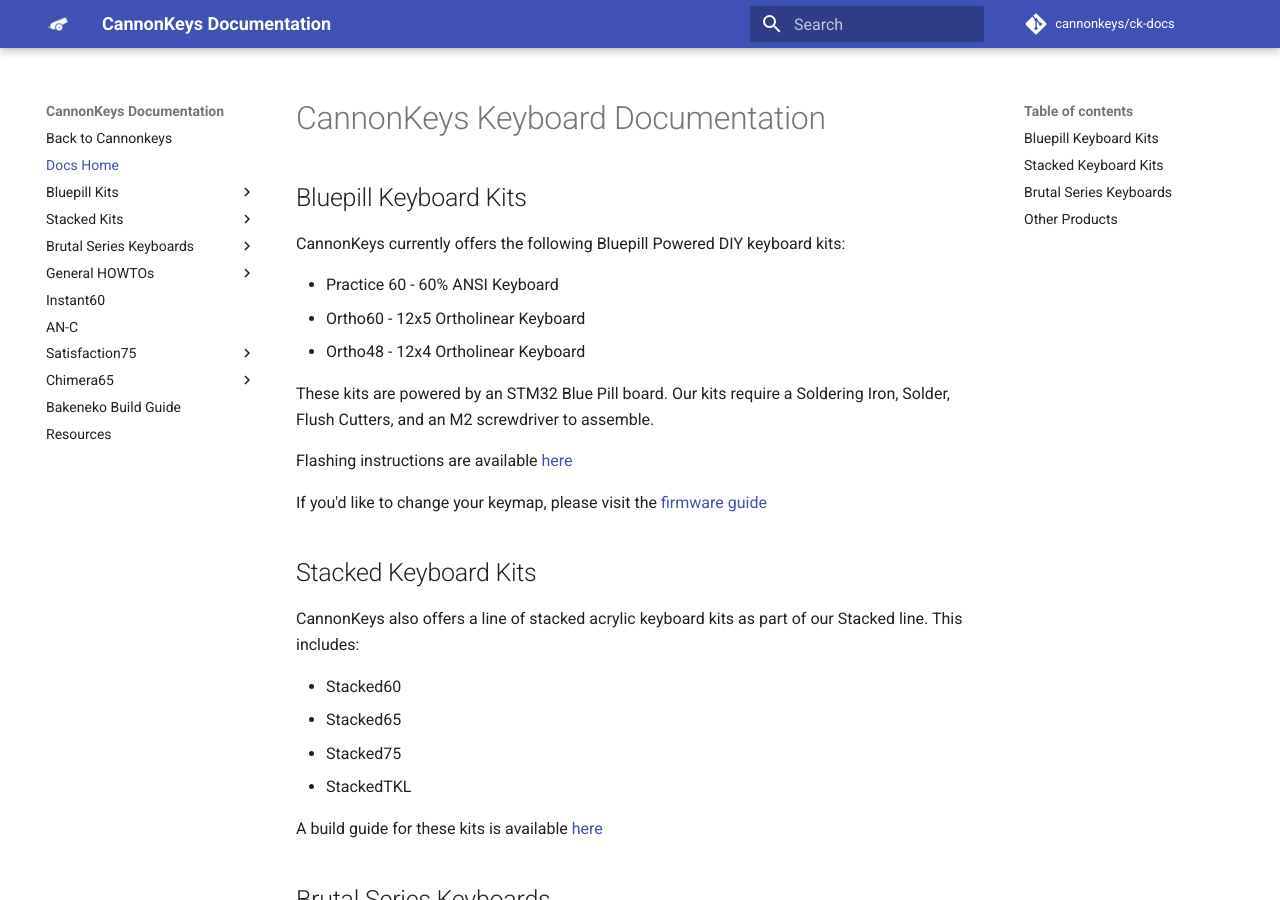
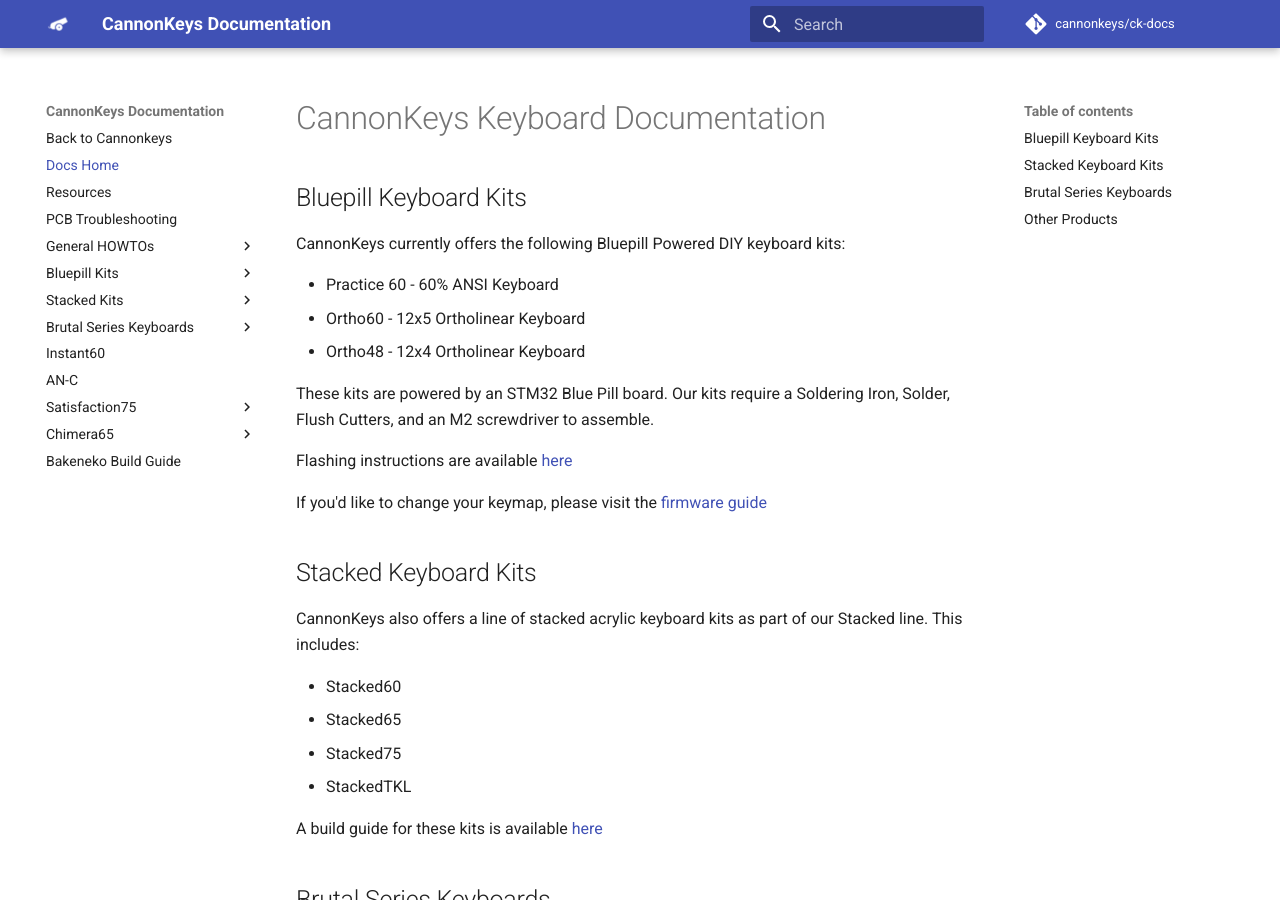
Before and after one commit to cannonkeys/ck-docs, an MkDocs documentation site: the page built from docs/index.md, in a window 1280 px wide and 900 px high. Built offline with MkDocs 1.6.1 and Material for MkDocs 9.7.7, drawn with Linux system fonts in a browser that asks for light colours; comment, search, counter and statistics services are not loaded; part of the change alters nothing that is shown.

Commit message:
Update mkdocs.yml
changed order of items. added pcb basics and pcb troubleshooting.

```diff
--- a/mkdocs.yml
+++ b/mkdocs.yml
@@ -10,6 +10,13 @@ markdown_extensions:
 nav:
   - Back to Cannonkeys: 'https://cannonkeys.com'
   - Docs Home: index.md
+  - Resources: resources.md
+  - PCB Troubleshooting: troubleshooting.md
+  - General HOWTOs:
+    - Adding RGB Underglow: rgb_underglow.md
+    - PCB Basics: pcb_basics.md
+    - Removing PCB Rails: removing_pcb_rails.md
+    - Raffle Queue: raffle-queue.md
   - Bluepill Kits:
     - Build Guide: bluepill-build.md
     - Testing your Bluepill: bluepill-test.md
@@ -23,10 +30,6 @@ nav:
     - BOMs: stacked/stacked_boms.md
   - Brutal Series Keyboards:
     - Build Guide: brutal/brutal_build.md
-  - General HOWTOs:
-    - Adding RGB Underglow: rgb_underglow.md
-    - Removing PCB Rails: removing_pcb_rails.md
-    - Raffle Queue: raffle-queue.md
   - Instant60: instant60.md
   - AN-C: an_c.md
   - Satisfaction75:
@@ -37,7 +40,6 @@ nav:
     - Build Guide: chimera65/build_guide.md
     - Flashing Guide: chimera65/flashing.md
   - Bakeneko Build Guide: bakeneko.md
-  - Resources: resources.md
 
 extra:
   social:
```
